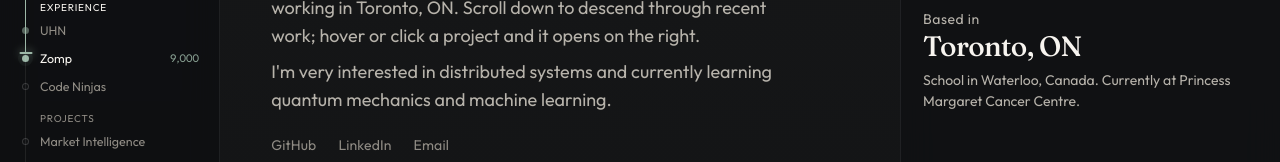
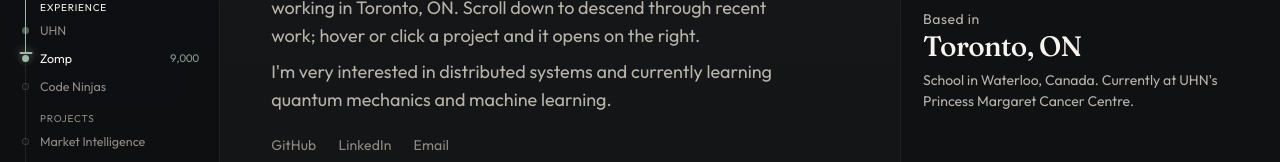
Before and after one commit to shababaa/shabab-portfolio, a React (Vite) app: page / in a window 1280 px wide. Shown: the part 283-445 px from the top of the page. Built offline with nearby package versions, Linux system fonts and the light colour scheme.

Commit message:
small detail

```diff
--- a/src/variants/ascent/Stage.tsx
+++ b/src/variants/ascent/Stage.tsx
@@ -19,7 +19,7 @@ export function idleView(): StageView {
     scene: 'idle',
     kicker: 'Based in',
     title: profile.location,
-    body: `School in ${profile.schoolLocation}. Currently at Princess Margaret Cancer Centre.`,
+    body: `School in ${profile.schoolLocation}. Currently at UHN's Princess Margaret Cancer Centre.`,
     where: profile.location,
   }
 }
```
